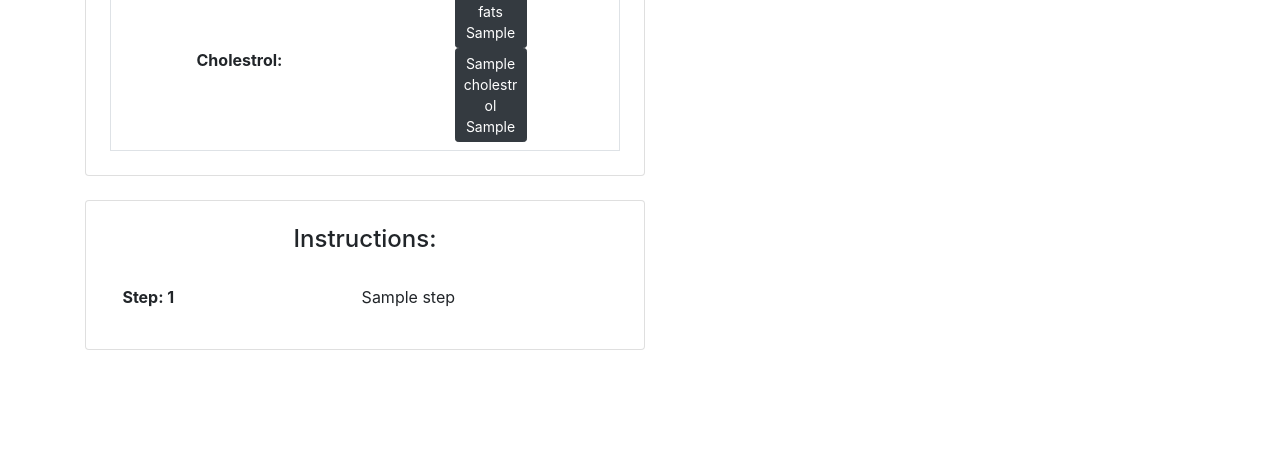
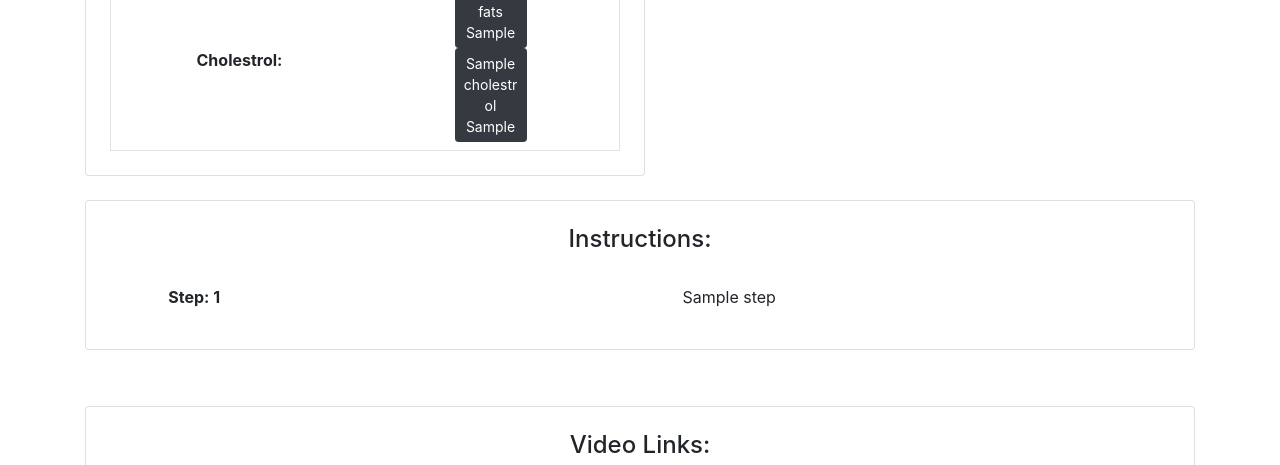
Before and after one commit to ShristiGup/NMIT_Hacks_SatiateYourHunger, a Django app: template sat_hunger/recipes/templates/recipes/recipe_detail.html in a window 1280 px wide. Shown: the part 688-1153 px from the top of the page. Before the commit the page ends 1038 px from the top, so only its background shows below. Run offline with Django 3.2, Linux system fonts and the light colour scheme; the template is opened without the code that fills it: most values are stand-ins (such as "Sample title", 1, 10 or a date in 2020); grey boxes marked "Sample" are stand-in pictures.

Commit message:
Video links for recipes added

```diff
--- a/sat_hunger/recipes/templates/recipes/recipe_detail.html
+++ b/sat_hunger/recipes/templates/recipes/recipe_detail.html
@@ -88,8 +88,8 @@
       <h5> Food Image: </h5>
       <img src="{{ recipe_item.image }}" alt="recipe_pic" style="width: 90%;">
     </div>
-    <div class="col-md-6 my-4" style="text-align: center;">
-      <div class="card mb-2 p-4" style="width: 35rem;">
+    <div class="col-md-12 my-4" style="text-align: center;">
+      <div class="card mb-2 p-4">
         <h4> Instructions: </h4>
         {% for i in steps %}
         <div class="form-row mt-4">
@@ -115,6 +115,19 @@
         {% endfor %}
       </div>
     </div>
+    <div class="col-md-12 my-4" style="text-align: center;">
+      <div class="card mb-2 p-4">
+        <h4> Video Links: </h4>
+        {% if vd %}
+        {% for i in vd %}
+        <iframe width="420" height="315" src="https://www.youtube.com/embed/{{ i.youTubeId }}">
+        </iframe>
+        {% endfor %}
+        {% else %}
+        <h2 class="mt-4 text-center">No Videos to Display for this Recipe!</h2>
+        {% endif %}
+      </div>
+    </div>
   </form>
 </div>
 {% endblock content %}
```
Also changed, not shown: sat_hunger/recipes/views.py (+13 -9 lines), sat_hunger/db.sqlite3.
